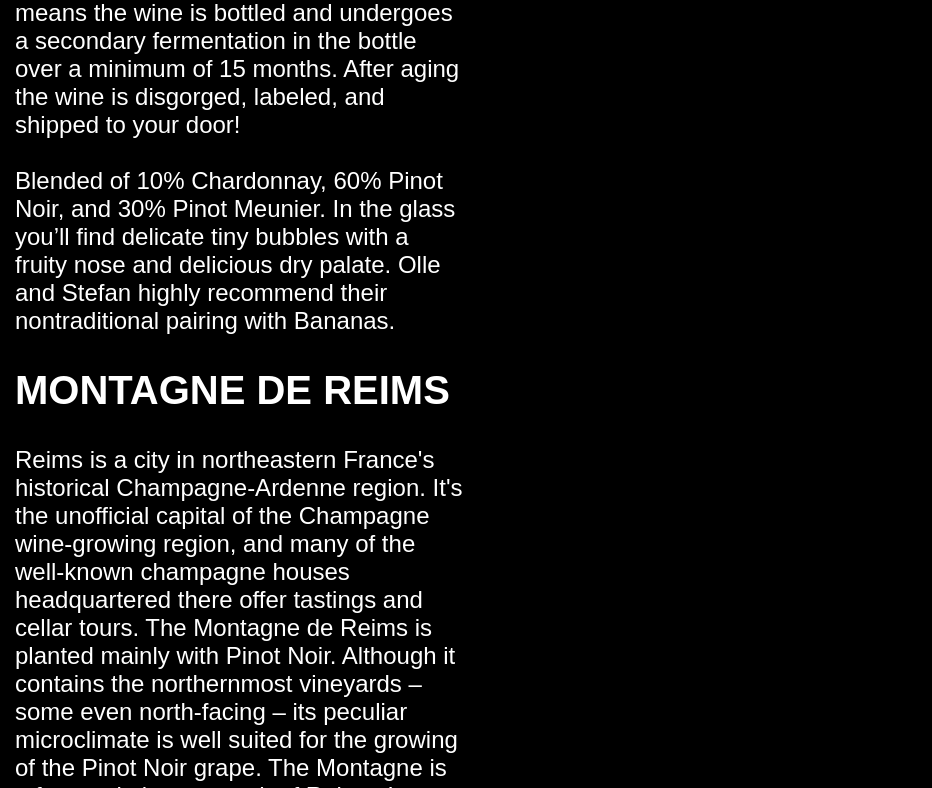
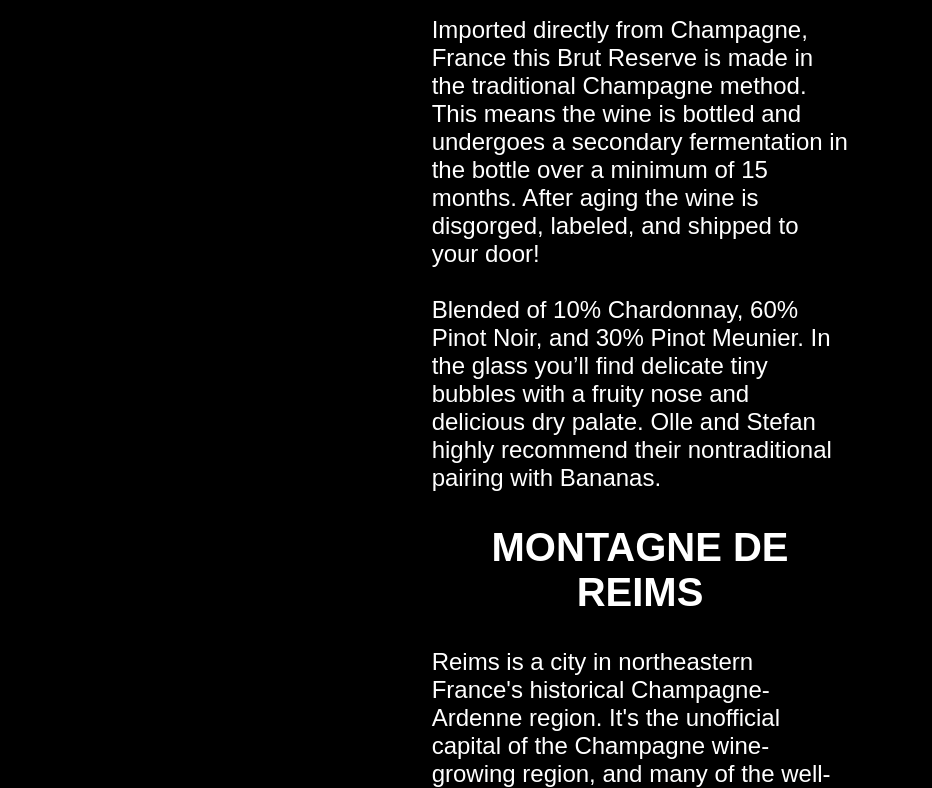
Before and after one commit to fspandler/wine, a plain HTML site: page about.html in a window 1280 px wide. Shown: the part 713-1501 px from the top of the page, without its empty margins (0-932 px from the left). Drawn offline with Linux system fonts and the light colour scheme.

Commit message:
styled table

```diff
--- a/styles.css
+++ b/styles.css
@@ -31,13 +31,17 @@ h2 {
   font-size: 2.5rem;
 }
 .doDis {
-  max-width: 450px;
   text-align: left;
   font-size: 1.5rem;
   font-family: arial, sans-serif;
 }
-.bio {
-  max-width: 600px;
+
+td {
+  width:33.3%;
+}
+
+h2 {
+  text-align: center;
 }
 /* NAVIGATION CSS */
 nav {
```
